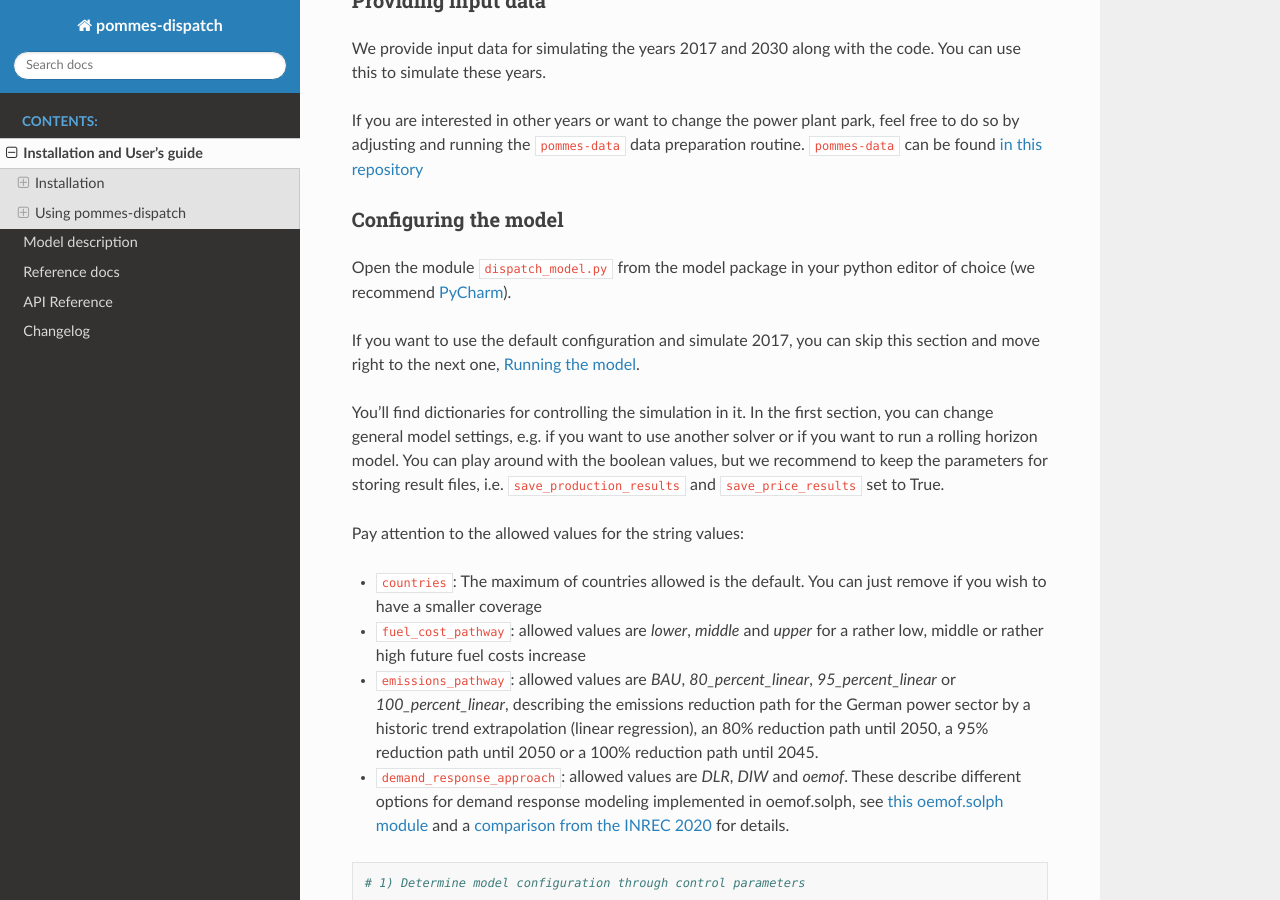
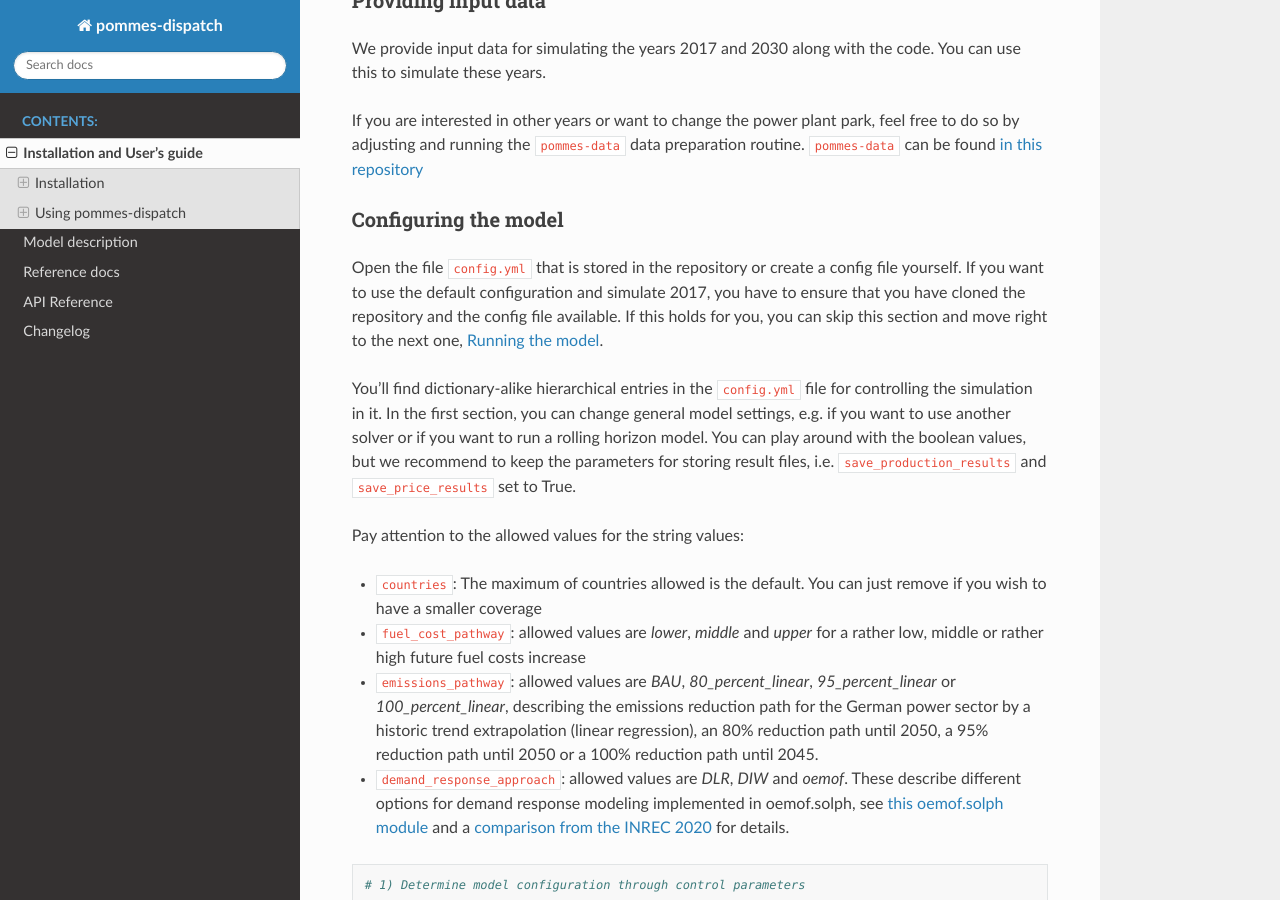
Before and after one commit to pommes-public/pommesdispatch, a Sphinx documentation site: the page built from docs/usage.rst, in a window 1280 px wide and 900 px high, scrolled down 1412 px. Built offline with Sphinx 7.4.7 and the Read the Docs theme 2.0.0, drawn with Linux system fonts in a browser that asks for light colours; some of the changed text lies outside the part shown.

Commit message:
Update docs

```diff
--- a/docs/usage.rst
+++ b/docs/usage.rst
@@ -78,13 +78,14 @@ preparation routine. ``pommes-data`` can be found
 Configuring the model
 +++++++++++++++++++++
 
-Open the module ``dispatch_model.py`` from the model package in your python
-editor of choice (we recommend `PyCharm <https://www.jetbrains.com/pycharm/>`_).
+Open the file ``config.yml`` that is stored in the repository or create
+a config file yourself. If you want to use the default configuration
+and simulate 2017, you have to ensure that you have cloned the repository and
+the config file available. If this holds for you, you can skip this section
+and move right to the next one, :ref:`running`.
 
-If you want to use the default configuration and simulate 2017, you can
-skip this section and move right to the next one, :ref:`running`.
-
-You'll find dictionaries for controlling the simulation in it.
+You'll find dictionary-alike hierarchical entries in the ``config.yml``
+file for controlling the simulation in it.
 In the first section, you can change general model settings, e.g. if
 you want to use another solver or if you want to run a rolling horizon
 model. You can play around with the boolean values, but we recommend to
@@ -190,8 +191,19 @@ Running the model
 +++++++++++++++++
 Once you have configured your model, running it is fairly simple.
 
-Just run ``pommes_dispatch.py`` in your editor. You'll see some
-logging information on the console.
+Just either run ``pommes_dispatch.py`` in your python editor of choice
+(we recommend `PyCharm <https://www.jetbrains.com/pycharm/>`_) or
+run the script ``run_pommes_dispatch`` in a command line shell.
+To do so, just type
+
+.. code::
+
+    run_pommes_dispatch <-f "path-to-your-config-file.yml">
+
+You may leave out the specification for the YAML file and use the default
+value if you have cloned the repository. This will lead to using the
+``config.yml`` file stored at the top level of the repository.
+You'll see some logging information on the console when your run the model.
 
 Once the model run is finished, you can find, inspect, analyze and plot your
 results in the results folder (or the folder you have specified to store
```
Also changed, not shown: docs/changelog.rst (+4 -3 lines).
